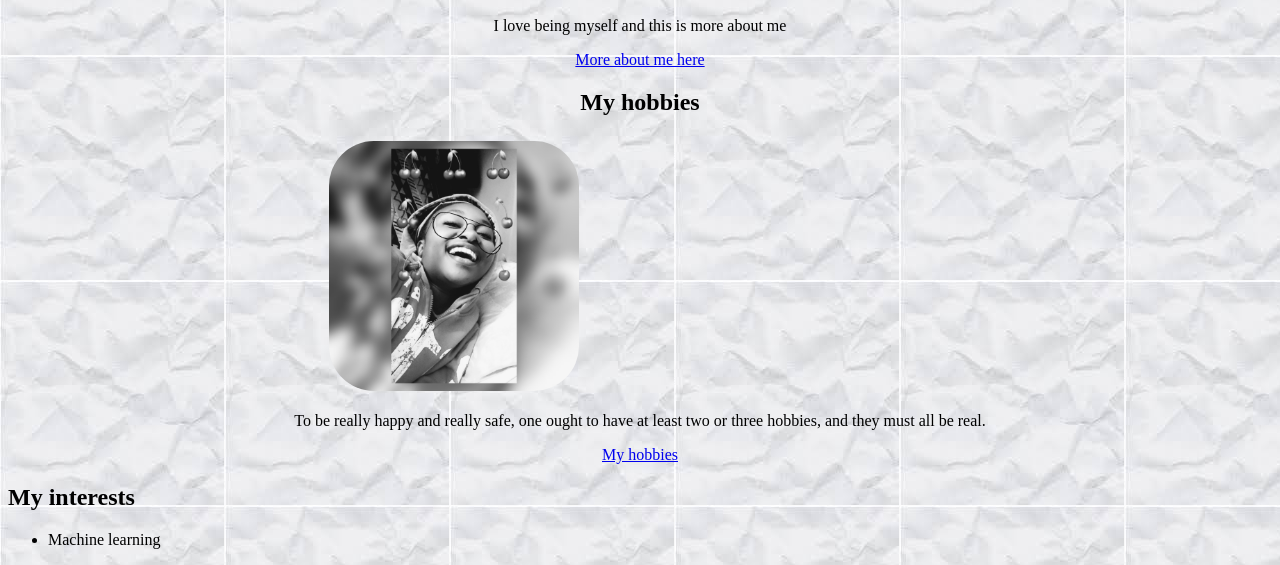
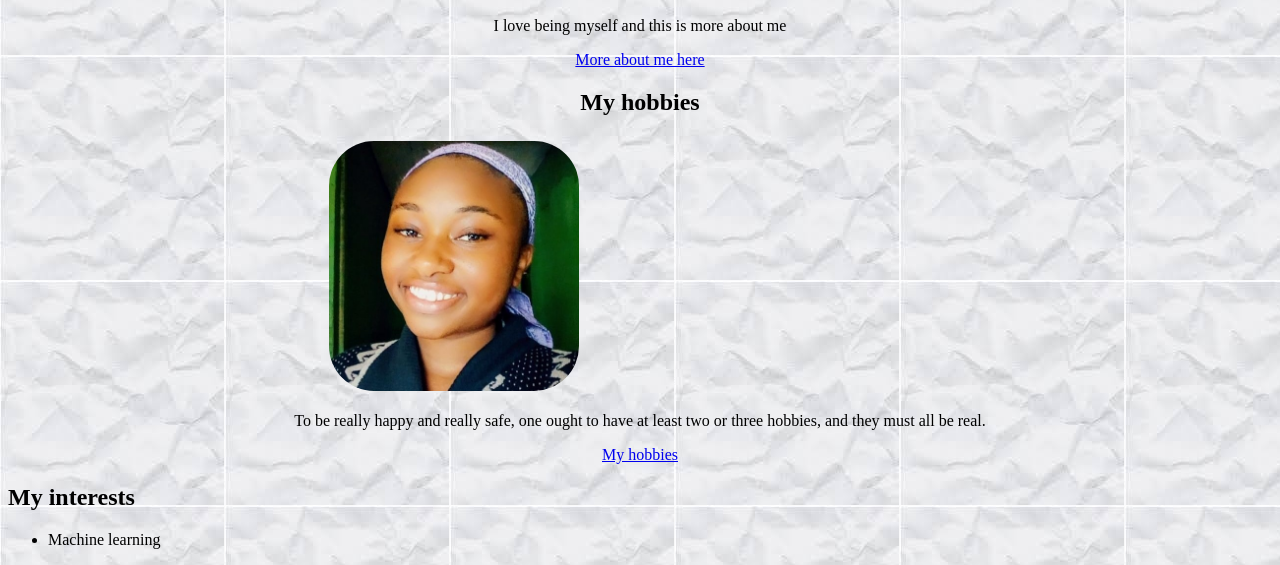
Before and after one commit to Gladys-nimo/my-page, a plain HTML site: page index.html in a window 1280 px wide. Shown: the part 844-1409 px from the top of the page. Drawn offline with Linux system fonts and the light colour scheme.

Commit message:
modified

```diff
--- a/index.html
+++ b/index.html
@@ -35,7 +35,7 @@
     <div class="hobby">
 <h2>My hobbies</h2>
 <div class="mine">
-    <img src="./images/PhotoGrid_1563215762554.jpg" alt="">
+    <img src="./images/mine.jpg" alt="">
     </div>
 <p>To be really happy and really safe, one ought to have at least two or three hobbies, and they must all be real.</p>
 <a href="hobbies.html" class="important">My hobbies</a>
```
Also changed, not shown: images/about.jpg (renamed from images/+254 796 878965 20190528_095748_3.jpg), images/hobby.jpg (renamed from images/PhotoGrid_1563215762554.jpg), images/mine.jpg (renamed from images/IMG_20200520_103910_012.jpg).
